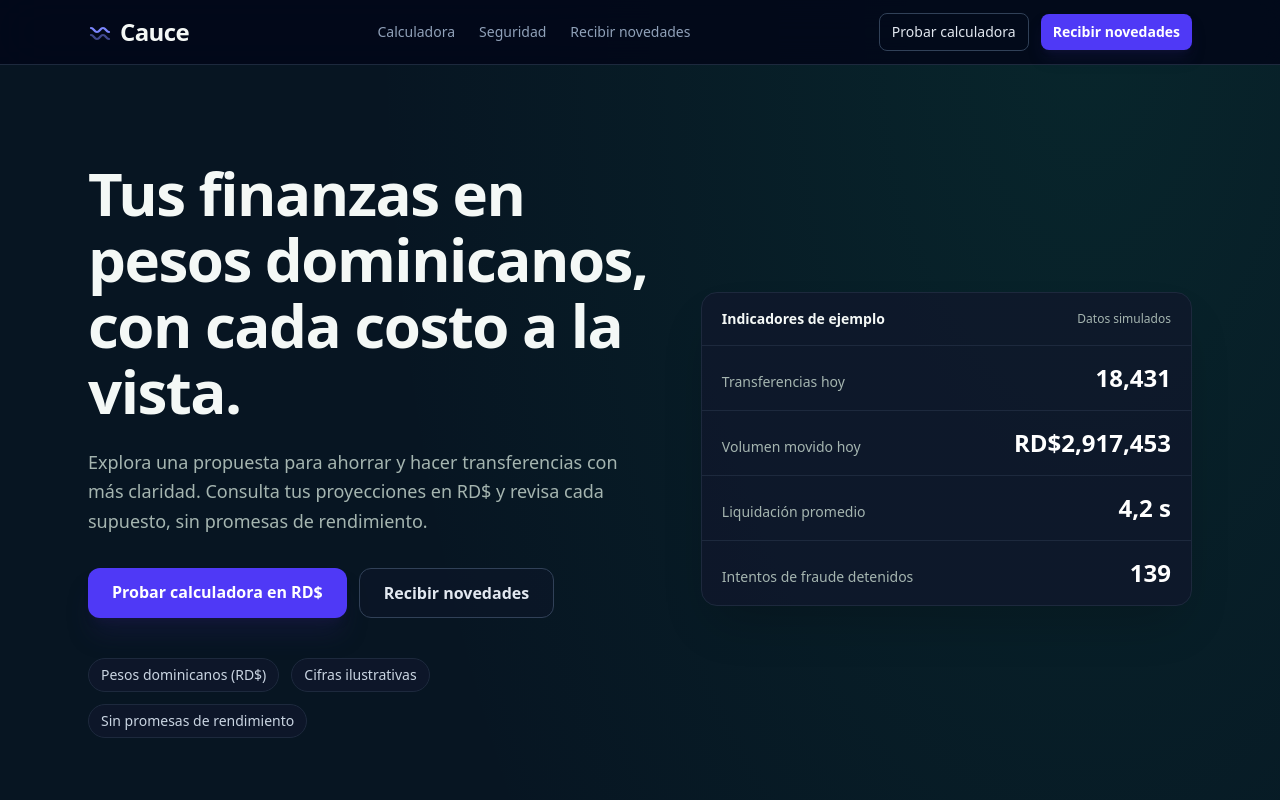
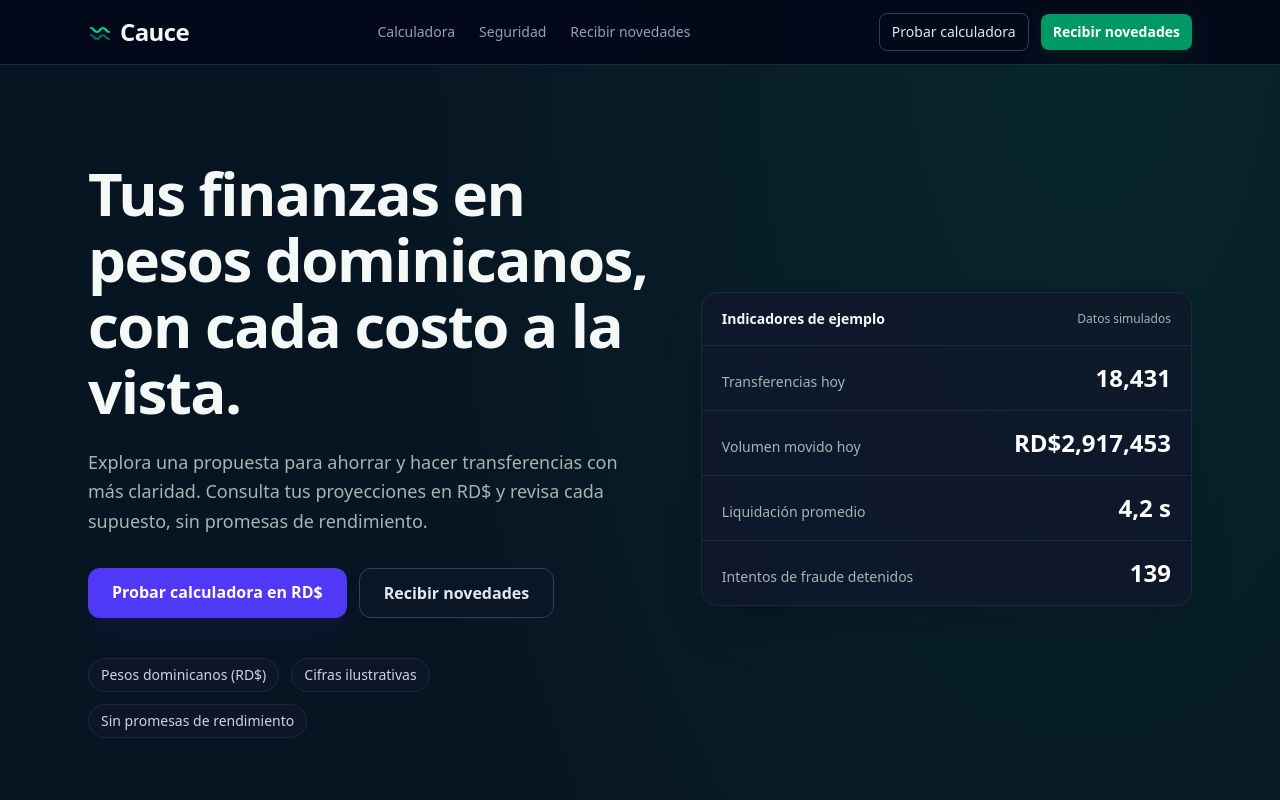
Before and after one commit to josemanuelsuarez110/cauce-landing, a Next.js app: page / in a window 1280 px wide. Shown: the top 800 px of the page. Built offline with nearby package versions, Linux system fonts and the light colour scheme.

Commit message:
style: establish premium navy and emerald visual system

```diff
--- a/src/components/Navbar.tsx
+++ b/src/components/Navbar.tsx
@@ -9,7 +9,7 @@ export function Navbar() {
     <header className="fixed inset-x-0 top-0 z-50 border-b border-slate-800 bg-slate-950/85 backdrop-blur-xl">
       <div className="mx-auto flex h-16 max-w-6xl items-center justify-between gap-4 px-4 sm:px-6">
         <a href="#contenido" className="flex items-center gap-2 font-display text-2xl font-semibold tracking-tight">
-          <svg aria-hidden="true" viewBox="0 0 24 24" className="h-6 w-6 text-indigo-400" fill="none" stroke="currentColor" strokeWidth="2.2" strokeLinecap="round">
+          <svg aria-hidden="true" viewBox="0 0 24 24" className="h-6 w-6 text-emerald-400" fill="none" stroke="currentColor" strokeWidth="2.2" strokeLinecap="round">
             <path d="M3 8c3 0 3 4 6 4s3-4 6-4 3 4 6 4" />
             <path d="M3 15c3 0 3 4 6 4s3-4 6-4 3 4 6 4" opacity="0.5" />
           </svg>
@@ -33,7 +33,7 @@ export function Navbar() {
           </a>
           <a
             href="#lista-de-espera"
-            className="hidden rounded-lg bg-indigo-600 px-3 py-2 text-sm font-semibold text-white shadow-lg shadow-indigo-950/40 transition-colors hover:bg-indigo-500 sm:inline-block"
+            className="hidden rounded-lg bg-emerald-600 px-3 py-2 text-sm font-semibold text-white shadow-lg shadow-emerald-950/40 transition-colors hover:bg-emerald-500 sm:inline-block"
           >
             Recibir novedades
           </a>
```
